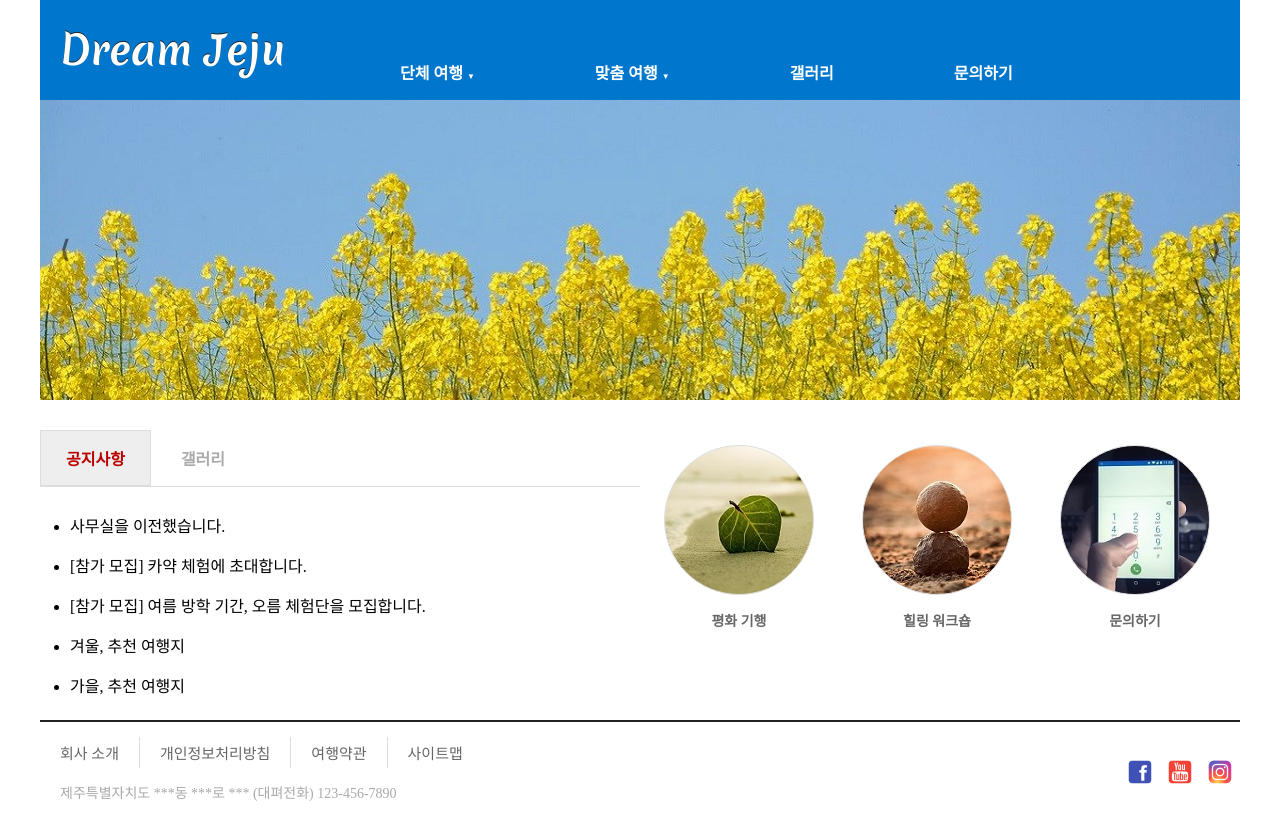
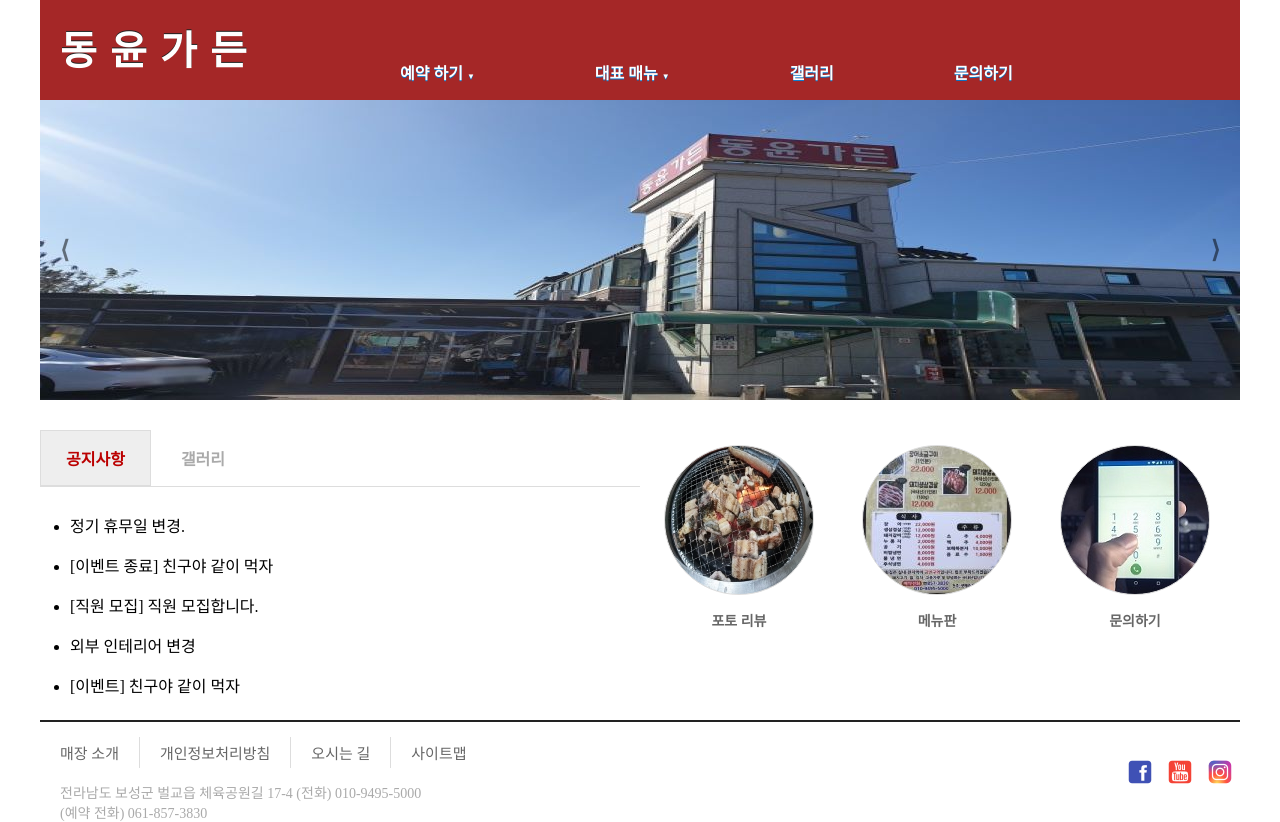
Before and after one commit to jyh1108/polcho123.github.io, a plain HTML site: page index.html in a window 1280 px wide. Drawn offline with nearby package versions, Linux system fonts and the light colour scheme.

Commit message:
사이트 편집

```diff
--- a/css/style.css
+++ b/css/style.css
@@ -22,7 +22,7 @@ ul {
 header {
   width: 100%;
   height: 100px;
-  background-color: #07c;
+  background-color: rgb(165, 39, 39);
 }
 
 #logo {
@@ -245,11 +245,11 @@ display : block;
  }
 
  #quick-icon1 {
-   background-image: url("../images/icon-1.jpg");
+   background-image: url("../images/icon-5.jpg");
  }
 
  #quick-icon2 {
-  background-image: url("../images/icon-2.jpg");
+  background-image: url("../images/icon-4.jpg");
 }
 
 #quick-icon3 {
--- a/index.html
+++ b/index.html
@@ -3,30 +3,31 @@
   <head>
       <meta charset="UTF-8">
       <meta name="viewport" content= "width=device-width, initial-scale=1.0">
-      <title>Dream Jeju</title>
+      <title>동윤가든</title>
       <link rel="stylesheet" href="css/style.css">
+
        </head>
        <body>
         <div id="container">
           <header>
             <div id="logo">
               <a href="index.html">
-                <h1>Dream Jeju</h1>
+                <h1>동 윤 가 든</h1>
               </a>
             </div>
             <nav>
              <ul id="topMenu">
-               <li><a href="#">단체 여행 <span>▼</span></a>
+               <li><a href="#">예약 하기 <span>▼</span></a>
                  <ul>
-                 <li><a href="#">회사 연수</a></li>
-                 <li><a href="#">수학 여행</a></li>
+                 <li><a href="#">단체 예약</a></li>
+                 <li><a href="#">일반 예약</a></li>
               </ul>
              </ll>
-            <li><a href="#">맞춤 여행 <span>▼</span></a>
+            <li><a href="#">대표 매뉴 <span>▼</span></a>
                 <ul>
-                  <li><a href="#">4.3 평화 기행</a></li>
-                  <li><a href="#">곶자왈 체험</a></li>
-                  <li><a href="#">힐링 워크숍</a></li>
+                  <li><a href="#">장어</a></li>
+                  <li><a href="#">양념 갈비</a></li>
+                  <li><a href="#">삼겹살</a></li>
                 </ul>
                 </li>
                 <li><a href="#">갤러리</a></li>
@@ -36,9 +37,9 @@
           </header>
           <div id="slideShow">
             <div id="slides">
-              <img src="images/photo-1.jpg" alt="">
-              <img src="images/photo-2.jpg" alt="">
-              <img src="images/photo-3.jpg" alt="">
+              <img src="images/photo-51.jpg" alt="">
+              <img src="images/photo-41.jpg" alt="">
+              <img src="images/photo-15.jpg" alt="">
               <button id="prev">&lang;</button>
               <button id="next">&rang;</button>
             </div>
@@ -53,22 +54,22 @@
               <div id="notice" class="tabContent">
                 <h2>공지사항 내용입니다.</h2>
                 <ul>
-                  <li>사무실을 이전했습니다.</li>
-                  <li>[참가 모집] 카약 체험에 초대합니다. </li>
-                  <li>[참가 모집] 여름 방학 기간, 오름 체험단을 모집합니다.</li>
-                  <li>겨울, 추천 여행지</li>
-                  <li>가을, 추천 여행지</li>
+                  <li>정기 휴무일 변경.</li>
+                  <li>[이벤트 종료] 친구야 같이 먹자</li>
+                  <li>[직원 모집] 직원 모집합니다.</li>
+                  <li>외부 인테리어 변경</li>
+                  <li>[이벤트] 친구야 같이 먹자 </li>
                 </ul>
               </div>
               <div id="gallery" class="tabContent">
                 <h2>갤러리 내용입니다.</h2>
                 <ul>
-                  <li><img src="images/img-1.jpg"> </li>
-                  <li><img src="images/img-2.jpg"> </li>
-                  <li><img src="images/img-3.jpg"> </li>
-                  <li><img src="images/img-1.jpg"> </li>
-                  <li><img src="images/img-2.jpg"> </li>
-                  <li><img src="images/img-3.jpg"> </li>
+                  <li><img src="images/photo-7.jpg"> </li>
+                  <li><img src="images/photo-8.jpg"> </li>
+                  <li><img src="images/photo-11.jpg"> </li>
+                  <li><img src="images/photo-12.jpg"> </li>
+                  <li><img src="images/photo-13.jpg"> </li>
+                  <li><img src="images/photo-14.jpg"> </li>
                 </ul>
               </div>
             </div>
@@ -77,13 +78,13 @@
                 <li>
                   <a href="#">
                     <span id="quick-icon1"></span>
-                    <p>평화 기행</p>
+                    <p>포토 리뷰</p>
                   </a>
                 </li>
                 <li>
                   <a href="#">
                     <span id="quick-icon2"></span>
-                    <p>힐링 워크숍</p>
+                    <p>메뉴판</p>
                   </a>
                 </li>
                 <li>
@@ -98,9 +99,9 @@
           <footer>
             <div id = "bottomMenu">
               <ul>
-                <li><a href="#">회사 소개</a></li>
+                <li><a href="#">매장 소개</a></li>
                 <li><a href="#">개인정보처리방침</a></li>
-                <li><a href="#">여행약관</a></li>
+                <li><a href="#">오시는 길</a></li>
                 <li><a href="#">사이트맵</a></li>
               </ul>
 
@@ -113,7 +114,8 @@
             </div>
             </div>
             <div id="company">
-              <p>제주특별자치도 ***동 ***로 *** (대펴전화) 123-456-7890</p>
+              <p>전라남도 보성군 벌교읍 체육공원길 17-4 (전화) 010-9495-5000</p>
+              <p> (예약 전화) 061-857-3830</p>
             </div>
           </footer>
         </div>
```
Also changed, not shown: images/icon-4.jpg (added), images/icon-5.jpg (added), images/photo-10.jpg (added), images/photo-11.jpg (added), images/photo-12.jpg (added), images/photo-13.jpg (added), images/photo-14.jpg (added), images/photo-15.jpg (added), images/photo-4.jpg (added), images/photo-41.jpg (added), images/photo-5.jpg (added), images/photo-51.jpg (added), images/photo-6.jpg (added), images/photo-61.jpg (added), 4 more files.
